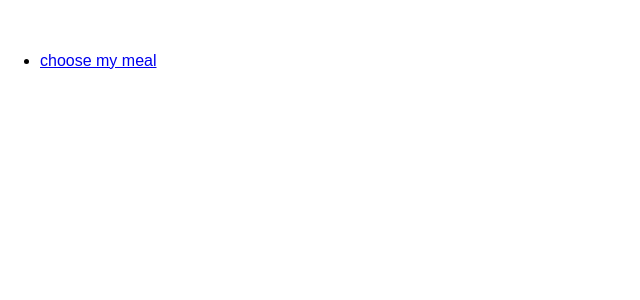
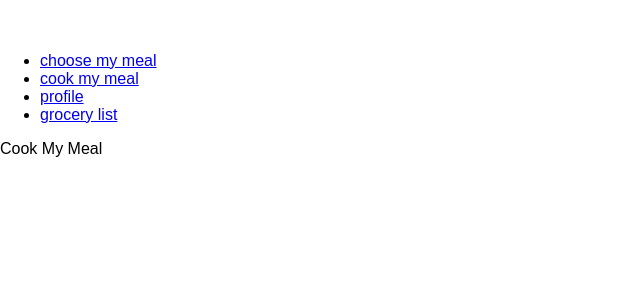
Before and after one commit to sandragjacinto/react_planner, a React (Create React App) app: page /cookmymeal in a window 1280 px wide. Shown: the top 300 px of the page, without its empty margins (0-640 px from the left). Built offline with nearby package versions, Linux system fonts and the light colour scheme.

Commit message:
adds function getAPI

```diff
--- a/src/App.js
+++ b/src/App.js
@@ -16,6 +16,9 @@ class App extends Component {
             <br /> <br />
             <ul style={{ textAlign: "left" }} className="nav nav-tabs">
               <li role="presentation"> <Link to='/choosemymeal' className="btn btn-lg"> choose my meal</Link> </li>
+              <li role="presentation"> <Link to='/cookmymeal' className="btn btn-lg"> cook my meal</Link> </li>
+              <li role="presentation"> <Link to='/profile' className="btn btn-lg"> profile</Link> </li>
+              <li role="presentation"> <Link to='/grocerylist' className="btn btn-lg"> grocery list</Link> </li>
 
             </ul>
 
--- /dev/null
+++ b/src/components/CookMyMeal.js
@@ -0,0 +1,30 @@
+import React from 'react';
+
+
+/*const SearchInput =  (props ) => {
+    return  (
+            <input type='text' onChange={this.props.onChangeSearchInput} placeholder='Recipe Name'> </input>
+    )
+}*/
+
+//SearchButton
+
+//SearchResultList
+
+//AcceptButton
+
+
+class CookMyMeal extends React.Component  {
+
+
+    render()
+    {
+        return  (
+            <div>
+                <p>Cook My Meal</p>
+            </div>
+        )
+    }
+}
+
+export default CookMyMeal;
--- /dev/null
+++ b/src/components/GroceryList.js
@@ -0,0 +1,29 @@
+import React from 'react';
+
+
+/*const SearchInput =  (props ) => {
+    return  (
+            <input type='text' onChange={this.props.onChangeSearchInput} placeholder='Recipe Name'> </input>
+    )
+}*/
+
+//SearchButton
+
+//SearchResultList
+
+//AcceptButton
+
+
+class GroceryList extends React.Component  {
+
+    render()
+    {
+        return  (
+            <div>
+                <p>Grocery List</p>
+            </div>
+        )
+    }
+}
+
+export default GroceryList;
--- /dev/null
+++ b/src/components/Profile.js
@@ -0,0 +1,30 @@
+import React from 'react';
+
+
+/*const SearchInput =  (props ) => {
+    return  (
+            <input type='text' onChange={this.props.onChangeSearchInput} placeholder='Recipe Name'> </input>
+    )
+}*/
+
+//SearchButton
+
+//SearchResultList
+
+//AcceptButton
+
+
+class Profile extends React.Component  {
+
+
+    render()
+    {
+        return  (
+            <div>
+                <p>Profile</p>
+            </div>
+        )
+    }
+}
+
+export default Profile;
--- a/src/components/choosemymeal.js
+++ b/src/components/choosemymeal.js
@@ -1,9 +1,9 @@
 import React from 'react';
-
+import testAPI from './testAPI';
 
 /*const SearchInput =  (props ) => {
     return  (
-            <input type='text' onChange={this.props.onChangeSearchInput} placeholder='Recipe Name'> </input>
+            <input type='text' onChange={this.props.onChangeSearchInput} placeholder='Recipe Name'/>
     )
 }*/
 
@@ -25,6 +25,7 @@ class ChooseMyMeal extends React.Component  {
     onChangeSearchInput   = (e)  => {
         this.setState({  searchWord : e.target.value });
         console.log (this.state.searchWord);
+        testAPI();
     }
 
     render()
--- /dev/null
+++ b/src/components/testAPI.js
@@ -0,0 +1,10 @@
+import React from 'react';
+
+function testAPI (){
+
+    console.log('testAPI');
+}
+
+
+
+export default testAPI;
--- a/src/index.js
+++ b/src/index.js
@@ -4,6 +4,9 @@ import './index.css';
 import App from './App';
 import registerServiceWorker from './registerServiceWorker';
 import ChooseMyMeal from './components/ChooseMyMeal';
+import CookMyMeal from './components/CookMyMeal';
+import Profile from './components/Profile';
+import GroceryList from './components/GroceryList';
 
 import { BrowserRouter as Router, Route } from 'react-router-dom'
 
@@ -13,6 +16,9 @@ ReactDOM.render(
     <Router>
         <App>
             <Route path="/choosemymeal" component={ChooseMyMeal} />
+            <Route path="/cookmymeal" component={CookMyMeal} />
+            <Route path="/profile" component={Profile} />
+            <Route path="/grocerylist" component={GroceryList} />
         </App>
     </Router>
     ,
```
